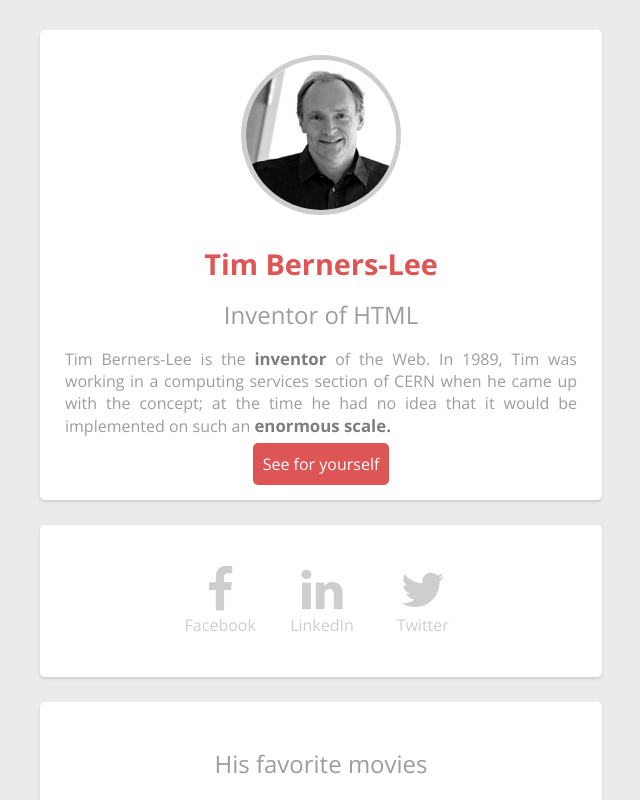
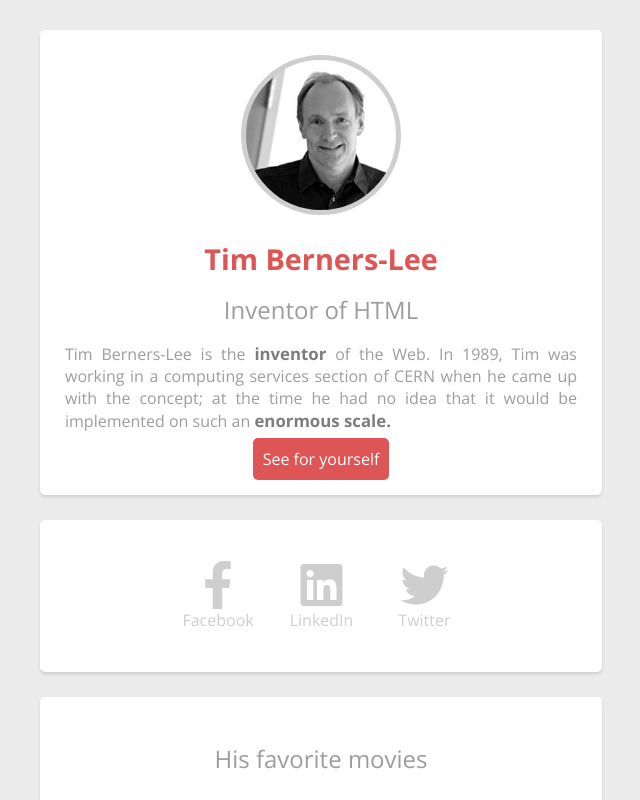
Before and after one commit to arnaudmagonette/starting-web-developpment, a plain HTML site: page index.html in a window 1280 px wide. Shown: the top 800 px of the page, without its empty margins (319-959 px from the left). Drawn offline with nearby package versions, Linux system fonts and the light colour scheme.

Commit message:
modification de l'image de Tim

```diff
--- a/index.html
+++ b/index.html
@@ -4,14 +4,14 @@
         <meta charset="UTF-8">
         <meta name="viewport" content="width=device-width, initial-scale=1.0">
         <meta http-equiv="X-UA-Compatible" content="ie=edge">
-    <link rel="stylesheet" href="https://cdnjs.cloudflare.com/ajax/libs/font-awesome/4.7.0/css/font-awesome.min.css">
+        <link rel="stylesheet" href="https://cdnjs.cloudflare.com/ajax/libs/font-awesome/5.11.2/css/all.css" integrity="sha256-46qynGAkLSFpVbEBog43gvNhfrOj+BmwXdxFgVK/Kvc=" crossorigin="anonymous" />
         <link rel="stylesheet" href="http://fonts.googleapis.com/css?family=Open+Sans:300,400,700|Montserrat:400,700">
         <link rel="stylesheet" href="/style.css">
         <title>Tim Berners-Lee</title>
     </head>
     <body>
         <section class="description">
-        <img src="/images/tim.jpg" alt="Tim Berners-Lee">
+            <div></div>
             <h1>Tim Berners-Lee</h1>
             <h2>Inventor of HTML</h2>
             <p>Tim Berners-Lee is the <strong>inventor</strong> of the Web. In 1989, Tim was working in a computing services section of CERN when he came up with the concept; at the time he had no idea that it would be implemented on such an <strong>enormous scale.</strong></p>
@@ -19,9 +19,9 @@
         </section>
         <section class="network">
             <ul>
-            <li><a href="#"><i class="fa fa-facebook fa-3x"></i>Facebook</a></li>
-            <li><a href="#"><i class="fa fa-linkedin fa-3x"></i>LinkedIn</a></li>
-            <li><a href="#"><i class="fa fa-twitter fa-3x"></i>Twitter</a></li>
+                <li><a href="#"><i class="fab fa-facebook-f fa-3x"></i>Facebook</a></li>
+                <li><a href="#"><i class="fab fa-linkedin fa-3x"></i>LinkedIn</a></li>
+                <li><a href="#"><i class="fab fa-twitter fa-3x"></i>Twitter</a></li>
             </ul>
         </section>
         <section class="movie">
@@ -41,6 +41,6 @@
                 <h3>Alien</h3>
                 <p>The commercial vessel Nostromo receives a distress call from an unexplored planet. After searching for survivors, the crew heads home only to realuze that a deadly bioform has joined them.</p>
             </article>
-    </section class="movie">
+        </section>
     </body>
 </html>
--- a/style.css
+++ b/style.css
@@ -6,6 +6,7 @@ html, body {
     font-weight: 300;
     background-color: #ebebeb;
     color: #9d9d9d;
+    min-width: 1024px;
 }
 section {
     width: 40%;
@@ -22,14 +23,18 @@ section {
     margin-top: 30px;
 }
 
-.description img{
+.description div{
+    width: 150px;
+    height: 150px;
     border-radius: 50%;
     border: 5px solid #cecece;
-    width: 150px;
-    height: 150px;
+    margin: auto;
+    background-image: url(/images/tim.jpg);
+    background-repeat: no-repeat;
+    background-size: cover;
 }
 
-.description img:hover{
+.description div:hover{
     border: 5px solid #dd5555;
 }
 
@@ -57,6 +62,8 @@ section {
 }
 
 .description a {
+    display: ;
+    margin-top: 20px;
     text-decoration: none;
     background-color: #dd5555;
     padding: 10px;
```
Lines whose indentation alone changed are shown as unchanged.
